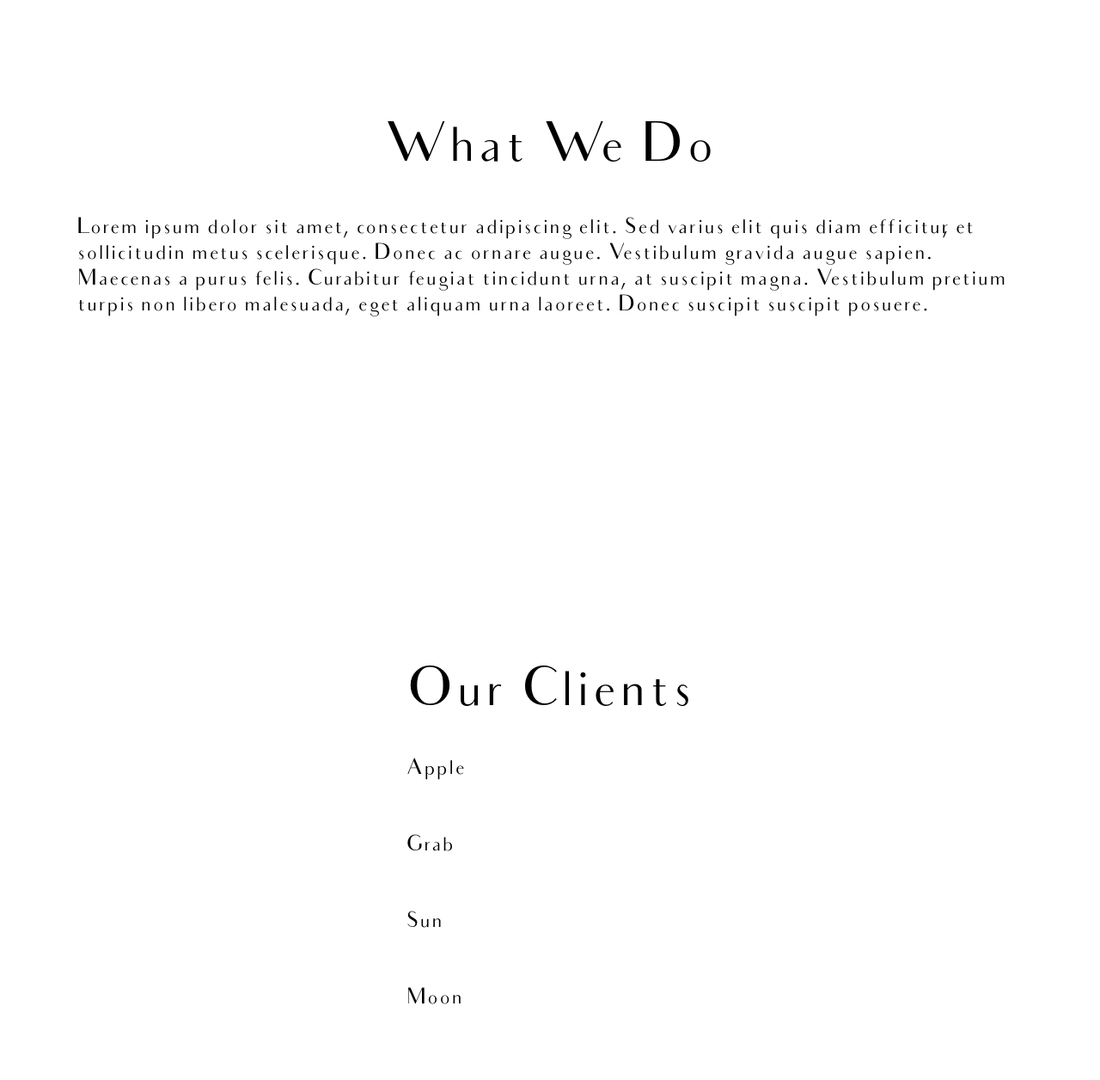
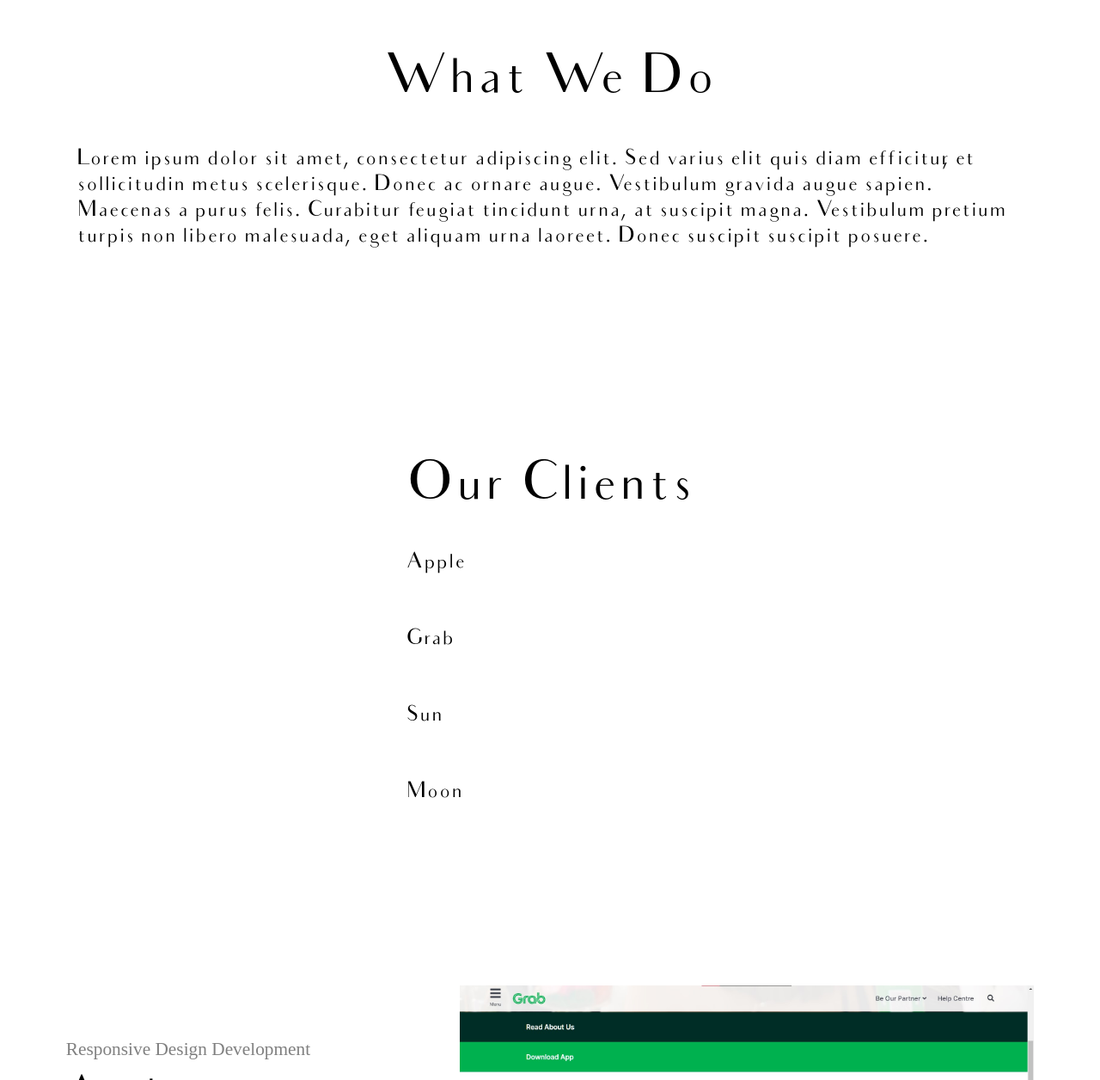
Before and after one commit to thetlwinlwin/portfolio, a React (Create React App) app: page / in a window 1280 px wide. Shown: the part 814-2070 px from the top of the page at 86% size. Built offline with nearby package versions, Linux system fonts and the light colour scheme.

Commit message:
refactor scroll behaviour

```diff
--- a/src/App.css
+++ b/src/App.css
@@ -9,7 +9,7 @@
     display: block;
     background-color: white;
     font-family: 'Audrey-Normal', sans-serif;
-
+    scroll-behavior: smooth;
 }
 
 span {
--- a/src/components/home/home.css
+++ b/src/components/home/home.css
@@ -1,17 +1,25 @@
 .section {
-    min-height: 90vh;
+    height: 90vh;
     display: flex;
     justify-content: center;
     align-items: center;
-    transition: opacity 1000ms ease;
+    transition: opacity 300ms ease-in;
 }
+
+
+.intro-height {
+    height: 70vh !important;
+}
+
 
 .hide {
     opacity: 0;
+
 }
 
 .show {
     opacity: 1;
+
 }
 
 .wrapper {
--- a/src/components/home/home.jsx
+++ b/src/components/home/home.jsx
@@ -10,7 +10,7 @@
 ]
 
 function HomePage() {
-    const option = useMemo(() => ({ rootMargin: '0px', threshold: 0.8, }), [])
+    const option = useMemo(() => ({ rootMargin: '0px', threshold: 0.7, }), [])
 
     const homeEndRef = useRef(null);
     const clientRef = useRef(null);
@@ -29,8 +29,8 @@
                 <div className='section'>
                     <span className='title-text'>{homeText[0].title}</span>
                 </div>
-                <div ref={homeEndRef} className={`section hide${isHomeEndInView ? 'show' : ''}`}>
-                    <div className='wrapper home-end-gap'>
+                <div ref={homeEndRef} className={`section intro-height hide${isHomeEndInView ? 'show' : ''}`}>
+                    <div className="wrapper home-end-gap">
                         <span className='title-text'>{homeText[1].title}</span>
                         <p className='para-text'>
                             Lorem ipsum dolor sit amet, consectetur adipiscing elit. Sed varius elit quis diam efficitur, et sollicitudin metus scelerisque. Donec ac ornare augue. Vestibulum gravida augue sapien. Maecenas a purus felis. Curabitur feugiat tincidunt urna, at suscipit magna. Vestibulum pretium turpis non libero malesuada, eget aliquam urna laoreet. Donec suscipit suscipit posuere.
@@ -38,8 +38,8 @@
                         </p>
                     </div>
                 </div>
-                <div ref={clientRef} className={`section hide${isClientInView ? 'show' : ''}`}>
-                    <div className='wrapper client-gap'>
+                <div ref={clientRef} className={`section intro-height hide${isClientInView ? 'show' : ''}`} >
+                    <div className="wrapper client-gap">
                         <span className='title-text'> Our Clients</span>
                         <p className='para-text'>
                             Apple
```
